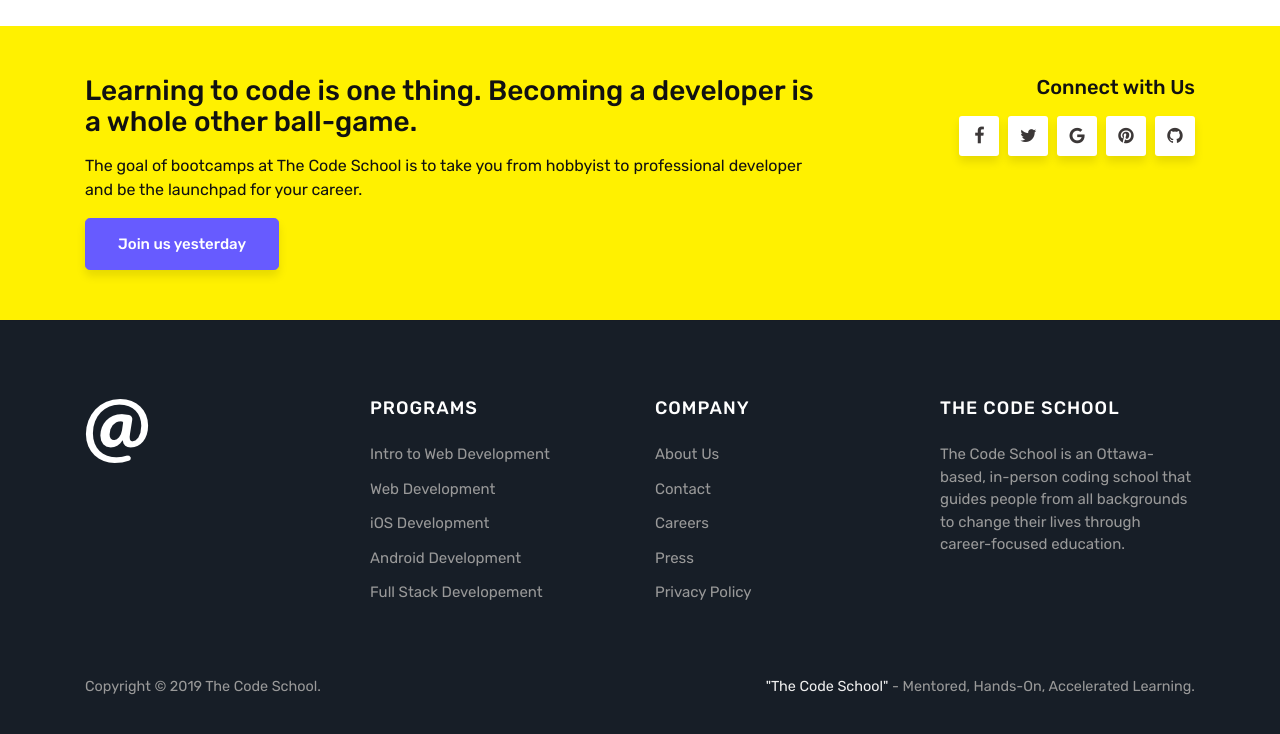
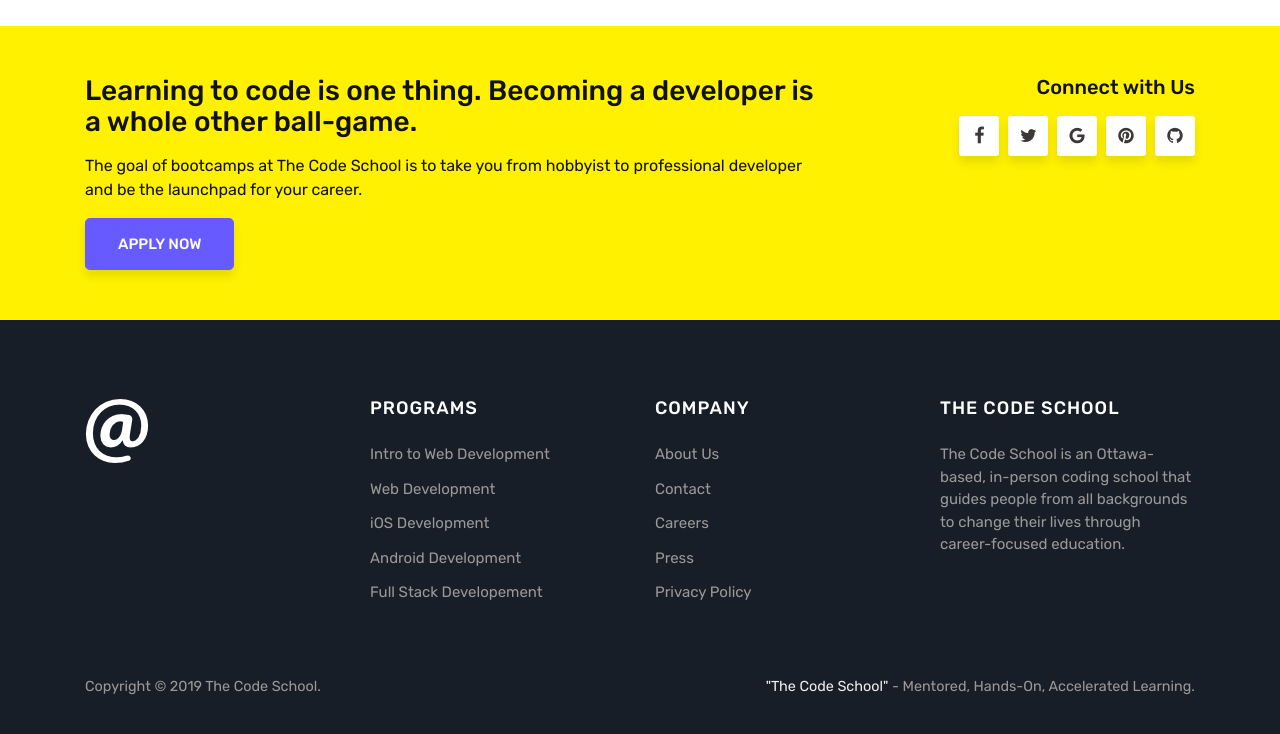
Before and after one commit to the-code-school/tcs-page, a Jekyll site: the page built from index.html, in a window 1280 px wide and 900 px high, scrolled down 1956 px, cut to the strip 157-891 px from the top of the window. Built offline with Jekyll 4.4.1, drawn with Linux system fonts in a browser that asks for light colours; the list of posts is cut into pages by our own code; comment, search, counter and statistics services are not loaded.

Commit message:
Update default.html

```diff
--- a/_layouts/default.html
+++ b/_layouts/default.html
@@ -129,7 +129,7 @@
                 <div class="col-md-8">
                     <h3>Learning to code is one thing. Becoming a developer is a whole other ball-game. </h3>
                     <p>The goal of bootcamps at The Code School is to take you from hobbyist to professional developer and be the launchpad for your career.</p>
-                    <a class="btn btn-primary btn-lg" href="#">Join us yesterday</a>
+                    <a class="btn btn-primary btn-lg" href="#">APPLY NOW</a>
                 </div>
                 <div class="col-md-4 text-right footersocial">
                     <h5>Connect with Us</h5>
```
